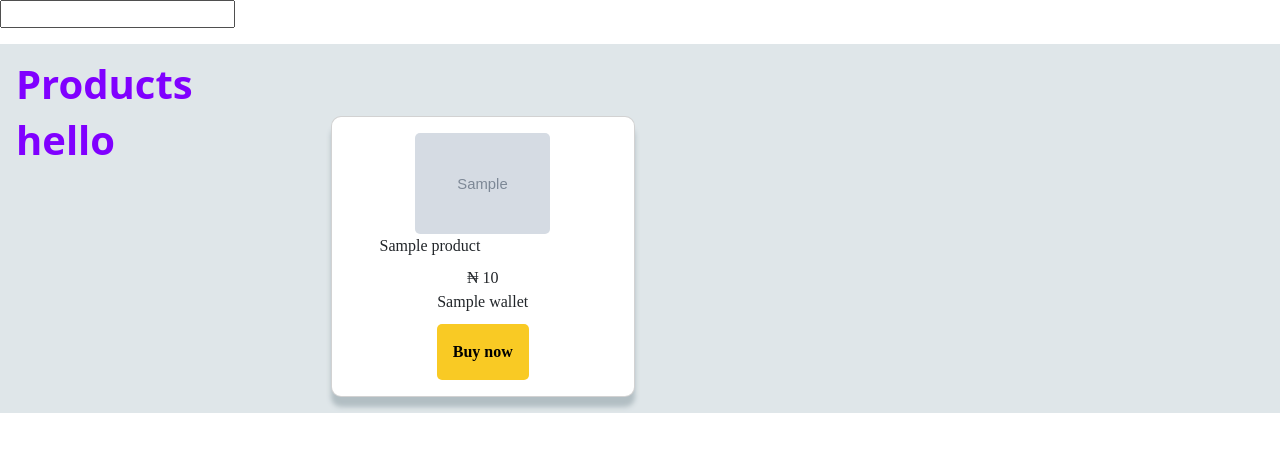
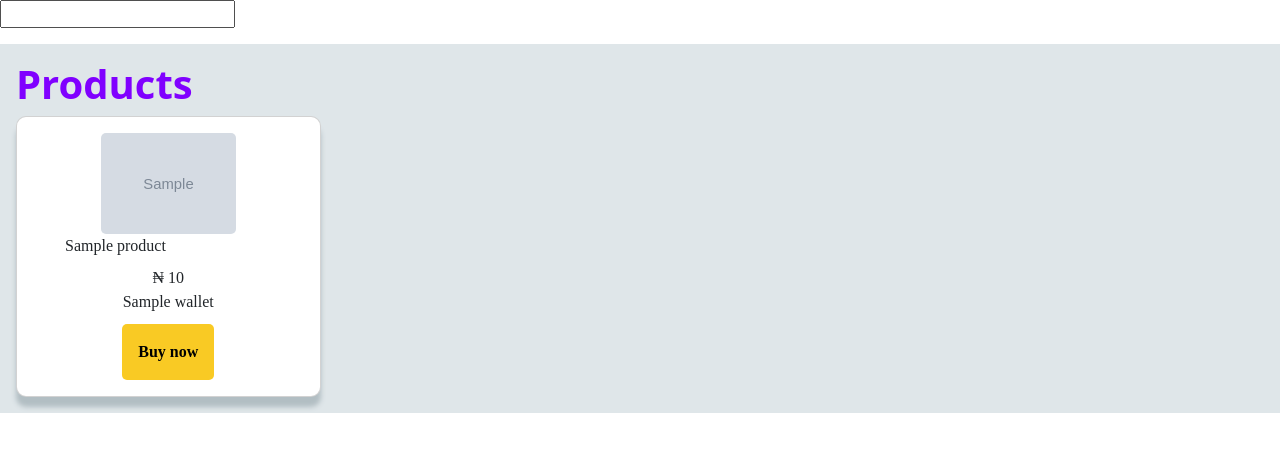
Before and after one commit to lildavid1/david.ayomide.io, a Python web app: template project/templates/homepage.html in a window 1280 px wide. Shown: the top 452 px of the page. Run offline with Jinja, Linux system fonts and the light colour scheme; the template is opened without the code that fills it: most values are stand-ins (such as "Sample title", 1, 10 or a date in 2020); grey boxes marked "Sample" are stand-in pictures.

Commit message:
Tue, Sep 5, 2023, 6:36 AM +01:00

```diff
--- a/project/templates/homepage.html
+++ b/project/templates/homepage.html
@@ -11,7 +11,7 @@
     <h1>Products</h1>
 
   <div class="productc">
-    <h1>hello</h1>
+
     {% for product in products %}
         <div class="card">
           <div class="image"><img src="{{ product.img }}" alt="uo no"></div>
```
Also changed, not shown: 1 other file.
